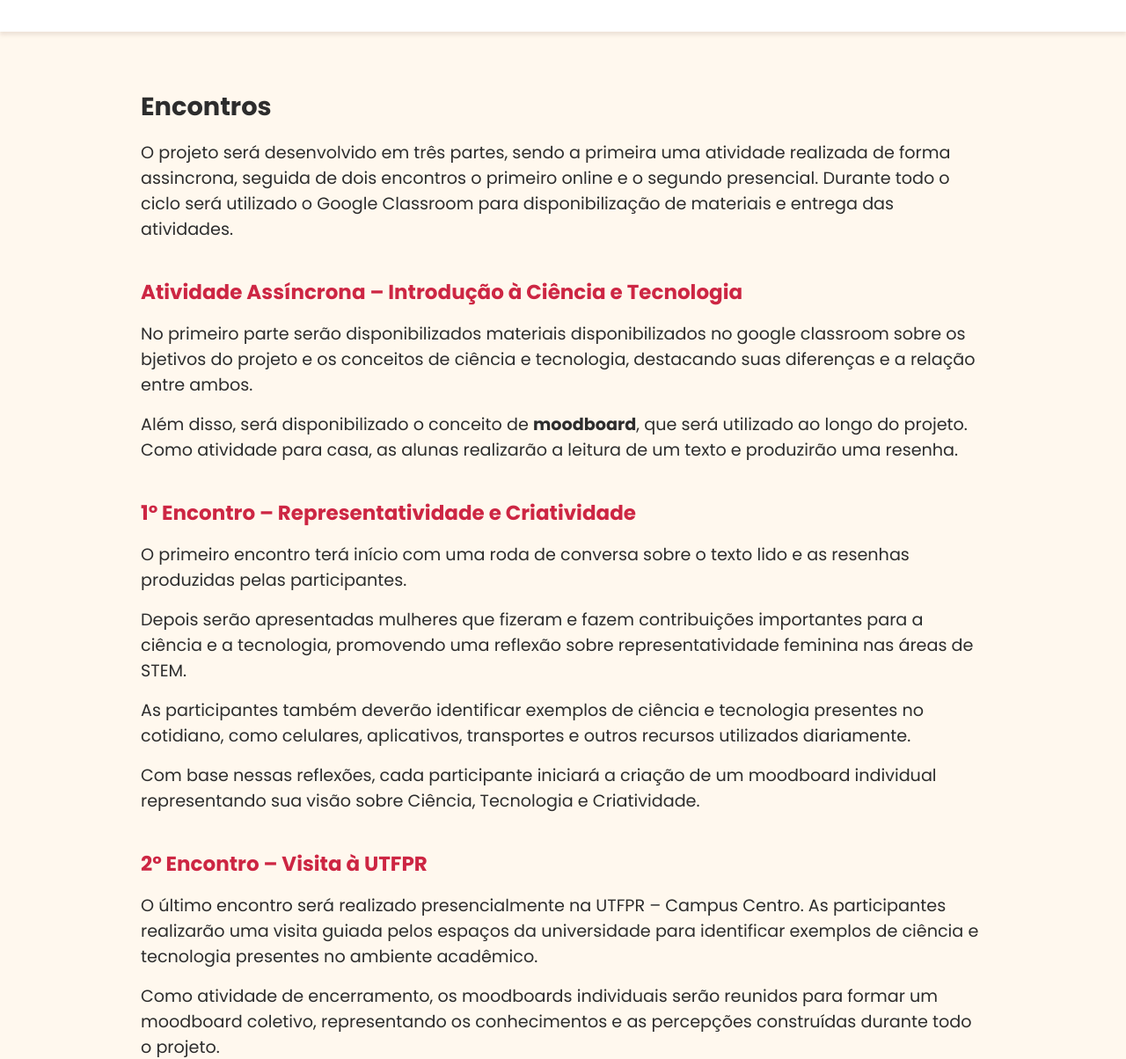
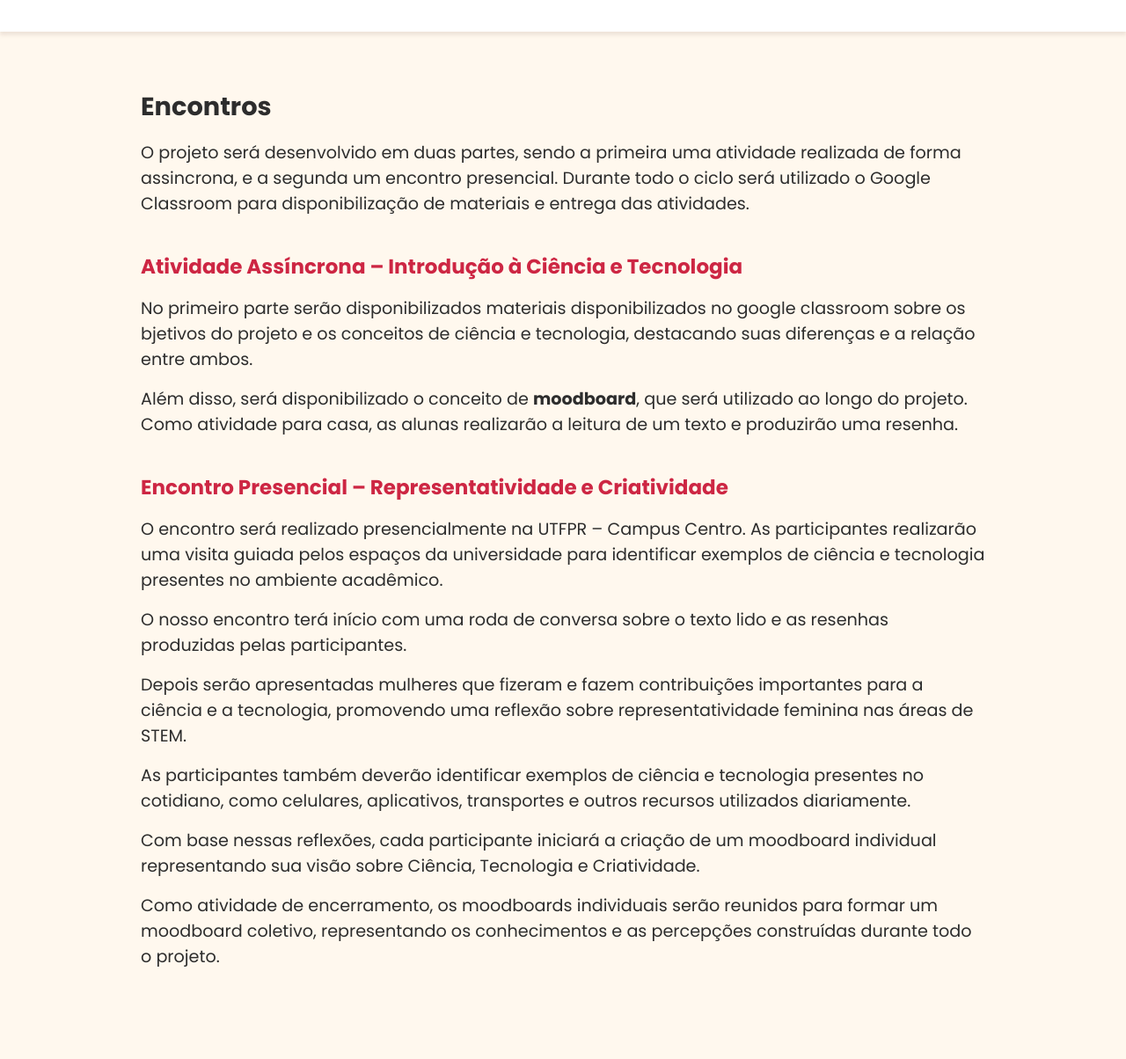
Before and after one commit to GabrielleSchultz/Ciclo2_Reaplicacao_M2TIE, a plain HTML site: page encontros.html in a window 1280 px wide. Shown: the part 96-1300 px from the top of the page at 88% size. Drawn offline with Linux system fonts and the light colour scheme.

Commit message:
Add files via upload

```diff
--- a/encontros.html
+++ b/encontros.html
@@ -34,8 +34,8 @@
         <section class="info">
             <h2>Encontros</h2>
             <p>
-                O projeto será desenvolvido em três partes, sendo a primeira uma atividade realizada de forma
-                assincrona, seguida de dois encontros o primeiro online e o segundo presencial. Durante todo o ciclo será utilizado o Google
+                O projeto será desenvolvido em duas partes, sendo a primeira uma atividade realizada de forma
+                assincrona, e a segunda um encontro presencial. Durante todo o ciclo será utilizado o Google
                 Classroom para disponibilização de materiais e entrega das atividades.
             </p>
 
@@ -55,10 +55,17 @@
             </article>
 
             <article class="encontro">
-                <h3>1º Encontro – Representatividade e Criatividade</h3>
+                <h3>Encontro Presencial – Representatividade e Criatividade</h3>
 
                 <p>
-                    O primeiro encontro terá início com uma roda de conversa sobre o texto
+                    O encontro será realizado presencialmente na UTFPR – Campus Centro.
+                    As participantes realizarão uma visita guiada pelos espaços da
+                    universidade para identificar exemplos de ciência e tecnologia
+                    presentes no ambiente acadêmico.
+                </p>
+
+                <p>
+                    O nosso encontro terá início com uma roda de conversa sobre o texto
                     lido e as resenhas produzidas pelas participantes.
                 </p>
 
@@ -79,17 +86,6 @@
                     moodboard individual representando sua visão sobre Ciência,
                     Tecnologia e Criatividade.
                 </p>
-            </article>
-
-            <article class="encontro">
-                <h3>2º Encontro – Visita à UTFPR</h3>
-
-                <p>
-                    O último encontro será realizado presencialmente na UTFPR – Campus Centro.
-                    As participantes realizarão uma visita guiada pelos espaços da
-                    universidade para identificar exemplos de ciência e tecnologia
-                    presentes no ambiente acadêmico.
-                </p>
 
                 <p>
                     Como atividade de encerramento, os moodboards individuais serão reunidos
```
